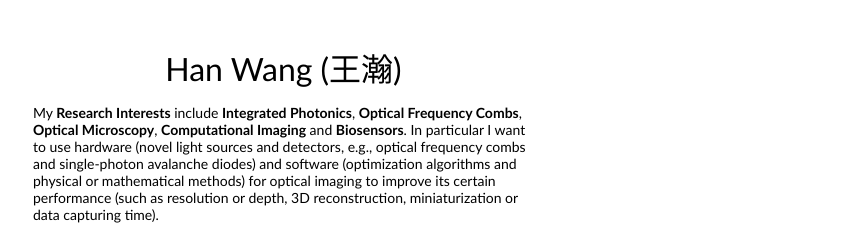
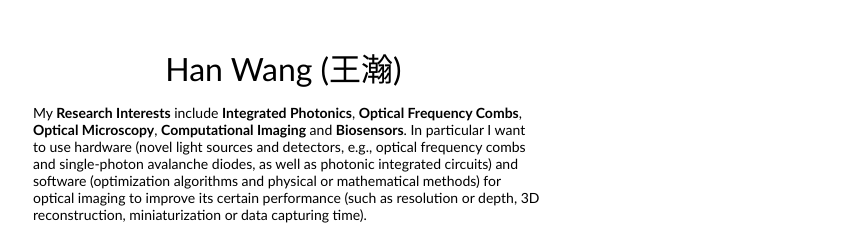
Before and after one commit to wanghan9603/wanghan9603.github.io, a plain HTML site: page index.html in a window 1280 px wide. Shown: the top 234 px of the page, without its empty margins (198-1058 px from the left). Drawn offline with Linux system fonts and the light colour scheme.

Commit message:
Update index.html

```diff
--- a/index.html
+++ b/index.html
@@ -31,7 +31,7 @@
                 <name>Han Wang (王瀚)</name>&nbsp&nbsp;
               </p>
 		<p>My <strong>Research Interests</strong> include <strong>Integrated Photonics</strong>, <strong>Optical Frequency Combs</strong>, <strong>Optical Microscopy</strong>, <strong>Computational Imaging</strong> and <strong>Biosensors</strong>.
-			In particular I want to use hardware (novel light sources and detectors, e.g., optical frequency combs and single-photon avalanche diodes)
+			In particular I want to use hardware (novel light sources and detectors, e.g., optical frequency combs and single-photon avalanche diodes, as well as photonic integrated circuits)
 			and software (optimization algorithms and physical or mathematical methods) for optical imaging to improve its certain performance (such as resolution or depth, 3D reconstruction, miniaturization or data capturing time).
 		</p>
               <p>I received my M.E. in <strong>Optical Engineering</strong> from Nanjing University in 2021. Under the guidance of <a href="https://eng.nju.edu.cn/intl/3d/76/c34798a474486/page.htm">Prof. Xiaoshun Jiang</a> and <a href="https://www.researchgate.net/profile/Shulin-Ding-2">Dr. Shulin Ding</a>, I mainly focused on generation and applications of microcomb, a novel chip-scale optical frequency comb consisting of a series of equally spaced frequency lines.
```
